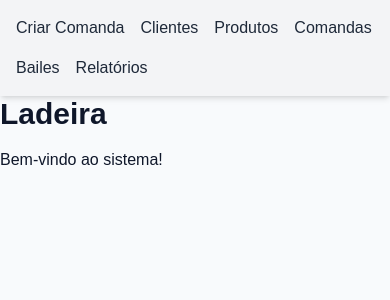
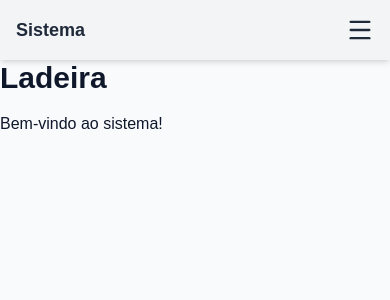
Before and after one commit to ronansalvador/ladeira, a Next.js app: page / in a window 390 px wide. Shown: the top 300 px of the page. Built offline with nearby package versions, Linux system fonts and the light colour scheme.

Commit message:
feat: menu responsivo

```diff
--- a/package.json
+++ b/package.json
@@ -10,8 +10,10 @@
   },
   "dependencies": {
     "@prisma/client": "^6.16.2",
+    "framer-motion": "^12.23.22",
     "jspdf": "^3.0.3",
     "jspdf-autotable": "^5.0.2",
+    "lucide-react": "^0.544.0",
     "next": "15.5.3",
     "react": "19.1.0",
     "react-dom": "19.1.0",
--- a/src/app/components/menu.js
+++ b/src/app/components/menu.js
@@ -1,66 +1,74 @@
+'use client'
+import { useState } from 'react'
 import Link from 'next/link'
+import { Menu as MenuIcon, X } from 'lucide-react'
+import { motion, AnimatePresence } from 'framer-motion'
 
 export default function Menu() {
+  const [isOpen, setIsOpen] = useState(false)
+
+  const menuItems = [
+    { href: '/comandas', label: 'Criar Comanda' },
+    { href: '/clientes', label: 'Clientes' },
+    { href: '/produtos', label: 'Produtos' },
+    { href: '/consumos', label: 'Comandas' },
+    { href: '/bailes', label: 'Bailes' },
+    { href: '/relatorios', label: 'Relatórios' },
+  ]
+
   return (
     <nav className="bg-gray-100 p-4 shadow-md">
-      <ul className="flex flex-wrap gap-4">
-        <li>
+      <div className="flex items-center justify-between">
+        {/* Logo / Título */}
+        <h1 className="text-lg font-bold text-gray-800">Sistema</h1>
+
+        {/* Botão hamburguer (mobile) */}
+        <button
+          className="md:hidden text-gray-800"
+          onClick={() => setIsOpen(!isOpen)}
+        >
+          {isOpen ? <X size={28} /> : <MenuIcon size={28} />}
+        </button>
+
+        {/* Menu em telas grandes */}
+        <ul className="hidden md:flex gap-6">
+          {menuItems.map((item) => (
+            <li key={item.href}>
               <Link
-            href="/comandas"
+                href={item.href}
                 className="text-gray-800 hover:text-blue-500 font-medium"
               >
-            Criar Comanda
+                {item.label}
               </Link>
             </li>
-        <li>
+          ))}
+        </ul>
+      </div>
+
+      {/* Menu mobile com animação */}
+      <AnimatePresence>
+        {isOpen && (
+          <motion.ul
+            initial={{ opacity: 0, y: -20 }} // começa invisível e levemente acima
+            animate={{ opacity: 1, y: 0 }} // aparece deslizando para baixo
+            exit={{ opacity: 0, y: -20 }} // desaparece deslizando para cima
+            transition={{ duration: 0.3 }}
+            className="flex flex-col gap-4 mt-4 md:hidden"
+          >
+            {menuItems.map((item) => (
+              <li key={item.href}>
                 <Link
-            href="/clientes"
+                  href={item.href}
                   className="text-gray-800 hover:text-blue-500 font-medium"
+                  onClick={() => setIsOpen(false)} // fecha ao clicar
                 >
-            Clientes
+                  {item.label}
                 </Link>
               </li>
-        <li>
-          <Link
-            href="/produtos"
-            className="text-gray-800 hover:text-blue-500 font-medium"
-          >
-            Produtos
-          </Link>
-        </li>
-        <li>
-          <Link
-            href="/consumos"
-            className="text-gray-800 hover:text-blue-500 font-medium"
-          >
-            Comandas
-          </Link>
-        </li>
-        <li>
-          <Link
-            href="/bailes"
-            className="text-gray-800 hover:text-blue-500 font-medium"
-          >
-            Bailes
-          </Link>
-        </li>
-        {/* <li>
-          <Link
-            href="/comandas/gerenciar"
-            className="text-gray-800 hover:text-blue-500 font-medium"
-          >
-            Editar Comandas
-          </Link>
-        </li> */}
-        <li>
-          <Link
-            href="/relatorios"
-            className="text-gray-800 hover:text-blue-500 font-medium"
-          >
-            Relatórios
-          </Link>
-        </li>
-      </ul>
+            ))}
+          </motion.ul>
+        )}
+      </AnimatePresence>
     </nav>
   )
 }
```
Also changed, not shown: 1 other file (tests, documents, lock files or other folders). Lines whose indentation alone changed are shown as unchanged.
